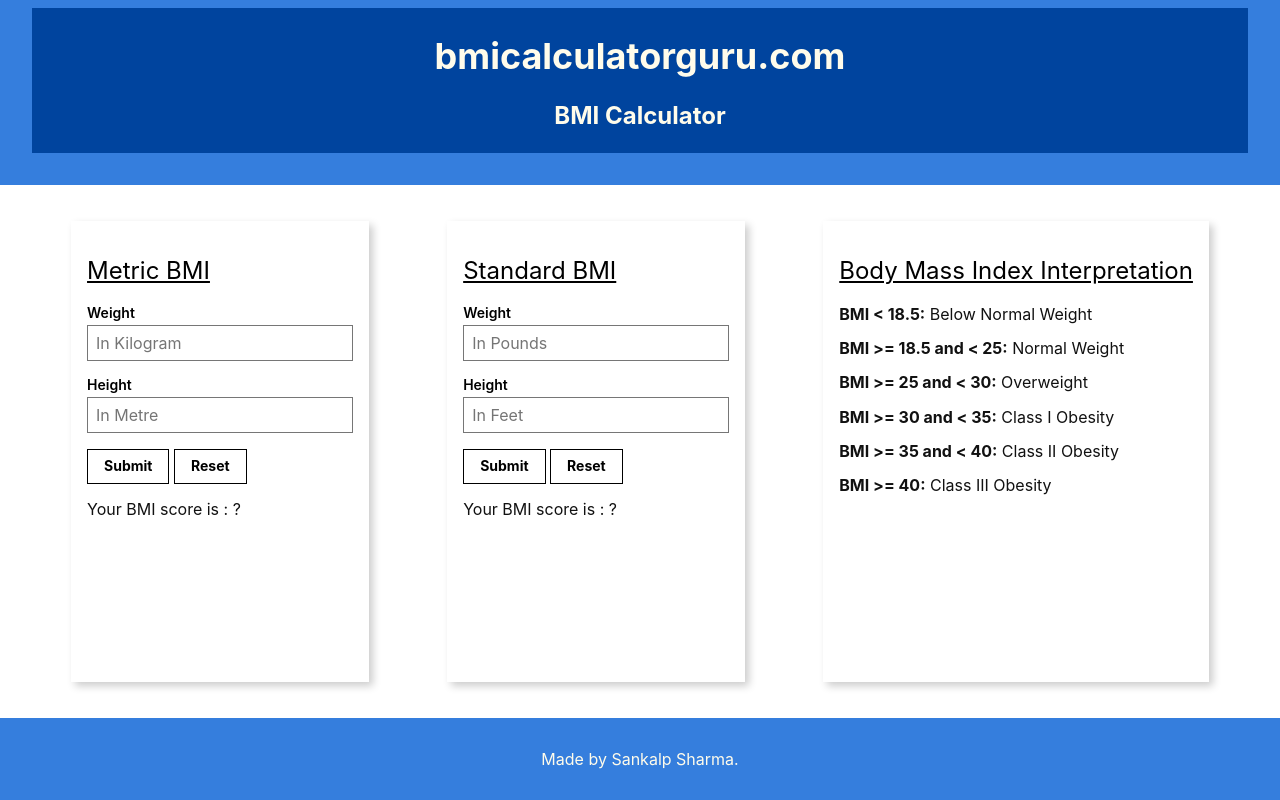
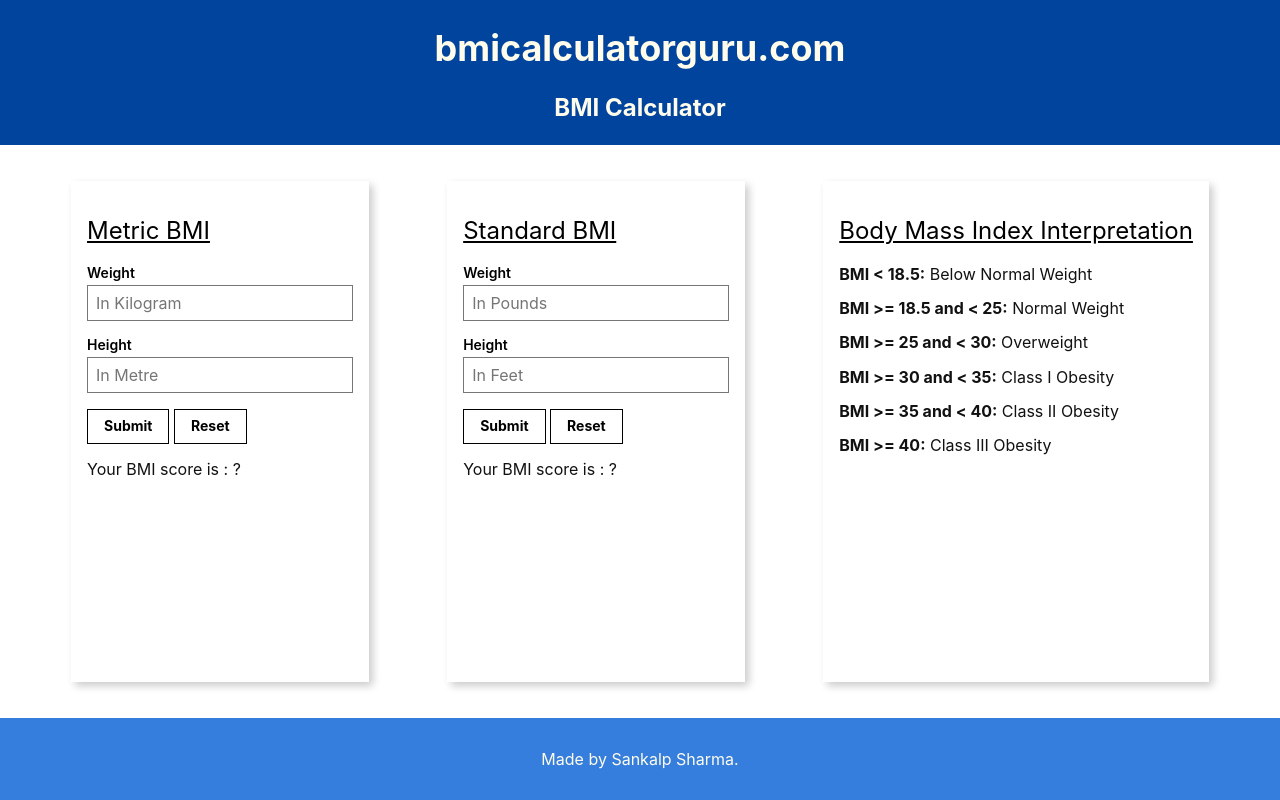
Before and after one commit to sansharma056/bmi_calculator, a plain HTML site: page index.html in a window 1280 px wide. Drawn offline with Linux system fonts and the light colour scheme.

Commit message:
minor fix

```diff
--- a/index.html
+++ b/index.html
@@ -8,7 +8,7 @@
 
 	<body class="flex flex-column min-vh-100 sans-serif">
 
-		<header class="pa4 pt2 bg-blue washed-yellow tc">
+		<header class="pa42 bg-blue washed-yellow tc">
 			<div class="pa1 bg-dark-blue">
 				<h1 class="f2-ns f3">bmicalculatorguru.com</h1>
 				<h2 class="f3-ns f4">BMI Calculator</h2>
```
